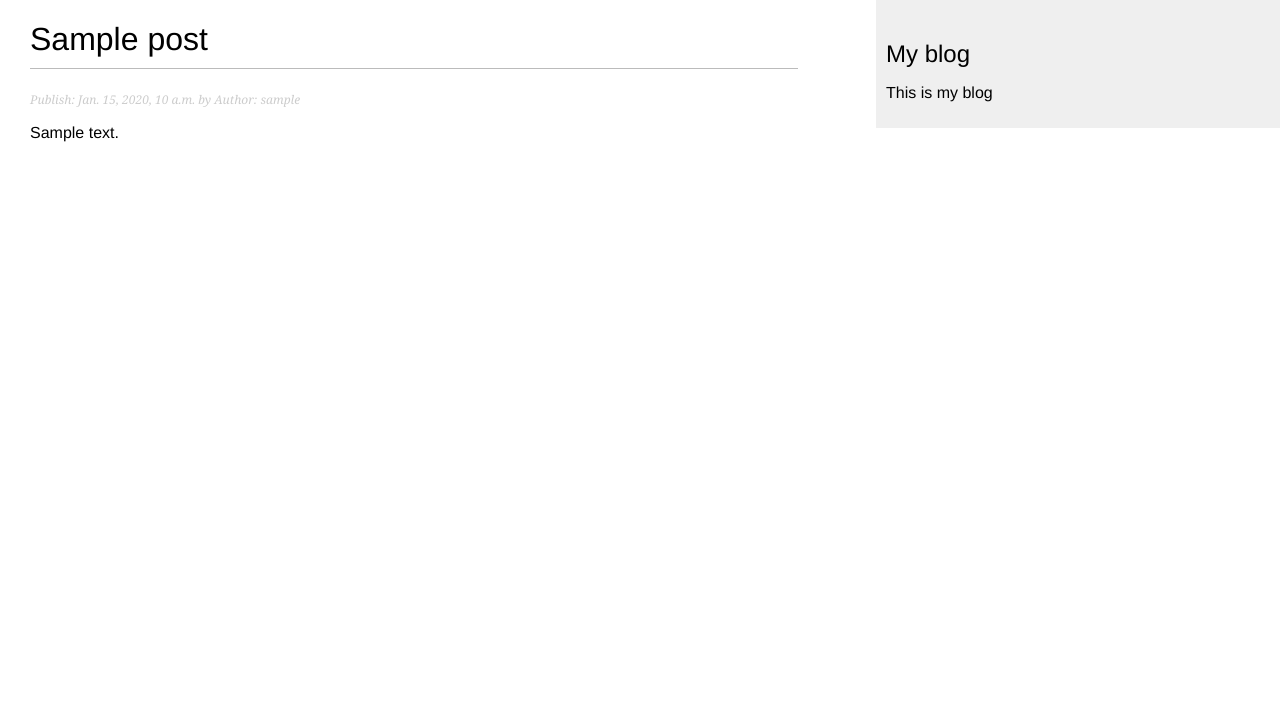
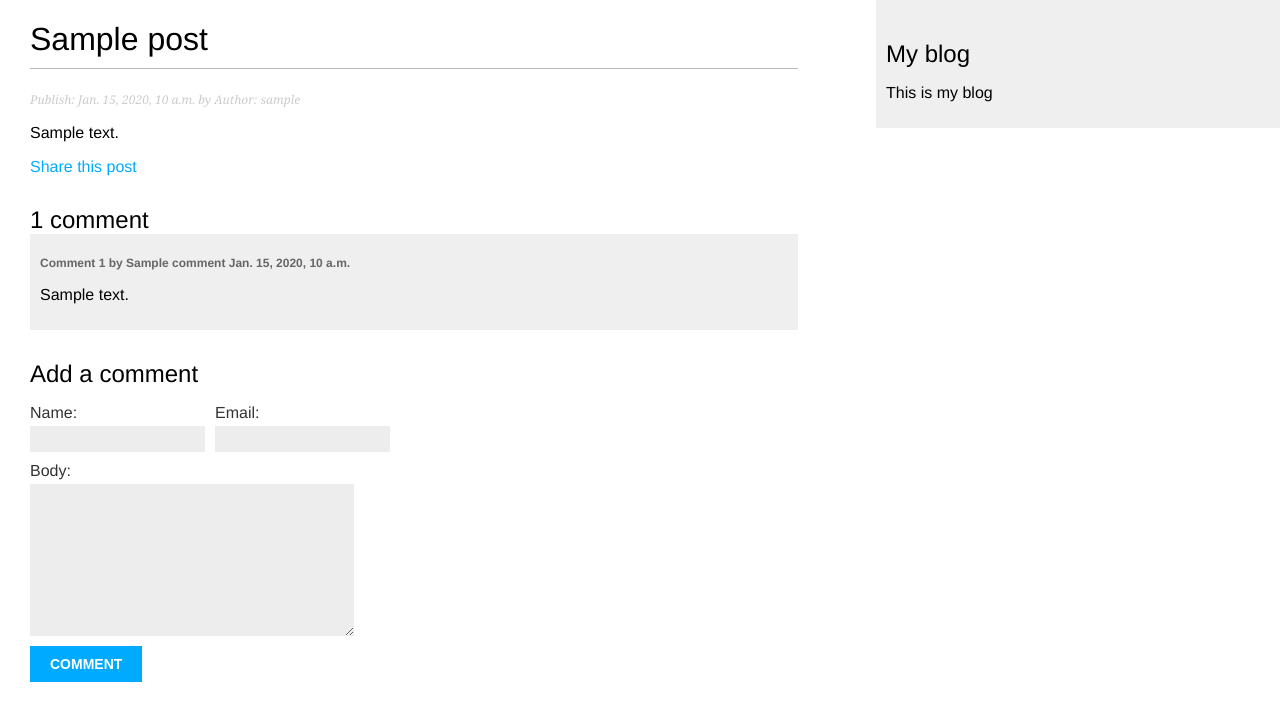
Before and after one commit to toiq/django-blog, a Django app: a page that uses blog/templates/blog/post/detail.html in a window 1280 px wide. Shown: the top 721 px of the page. Run offline with Django 5.2, Linux system fonts and the light colour scheme; tables that the repository leaves empty hold one stand-in row (values such as "Sample post").

Commit message:
Implement comment functionality

```diff
--- /dev/null
+++ b/blog/forms.py
@@ -0,0 +1,15 @@
+from django import forms
+from .models import Comment
+
+
+class EmailPostForm(forms.Form):
+    name = forms.CharField(max_length=255)
+    email = forms.EmailField()
+    to = forms.EmailField()
+    comment = forms.CharField(required=False, widget=forms.TextInput)
+
+
+class CommentForm(forms.ModelForm):
+    class Meta:
+        model = Comment
+        fields = ["name", "email", "body"]
--- a/blog/models.py
+++ b/blog/models.py
@@ -43,3 +43,22 @@ class Post(models.Model):
             "blog:post_detail",
             args=[self.publish.year, self.publish.month, self.publish.day, self.slug],
         )
+
+
+class Comment(models.Model):
+    post = models.ForeignKey(Post, on_delete=models.CASCADE, related_name="comments")
+    name = models.CharField(max_length=255)
+    email = models.EmailField()
+    body = models.TextField()
+    created = models.DateTimeField(auto_now_add=True)
+    updated = models.DateTimeField(auto_now=True)
+    active = models.BooleanField(default=True)
+
+    class Meta:
+        ordering = ["created"]
+        indexes = [
+            models.Index(fields=["created"]),
+        ]
+
+    def __str__(self):
+        return f"Commented by {self.name} in post '{self.post}'"
--- a/blog/templates/blog/post/detail.html
+++ b/blog/templates/blog/post/detail.html
@@ -8,5 +8,23 @@
   <h1>{{ post.title }}</h1>
   <p class="date">Publish: {{ post.publish }} by Author: {{ post.author }}</p>
 
-  <p>{{ post.body }}</p>
+  <p>{{ post.body|linebreaks }}</p>
+  <p>
+    <a href="{% url 'blog:post_share' post.id %}">Share this post</a>
+  </p>
+
+  {% with total_comments=comments.count %}
+    <h2>{{ total_comments }} comment{{ total_comments|pluralize }}</h2>
+  {% endwith %}
+
+  {% for comment in comments %}
+    <div class="comment">
+      <p class="info">Comment {{ forloop.counter }} by {{ comment.name }}
+        {{ comment.created }}</p>
+      {{ comment.body|linebreaks }}
+    </div>
+  {% empty %}
+    <p>There is no comments</p>
+  {% endfor %}
+  {% include 'blog/post/includes/comment_form.html' %}
 {% endblock %}
--- /dev/null
+++ b/blog/templates/blog/post/includes/comment_form.html
@@ -0,0 +1,11 @@
+<h2>Add a comment</h2>
+<form action="{% url 'blog:post_comment' post.id %}" method="post">
+  {% comment %} {{ form.as_p }} {% endcomment %}
+  <div class="left">{{ form.name.as_field_group }}</div>
+  <div class="left">{{ form.email.as_field_group }}</div>
+  {{ form.body.as_field_group }}
+  {% csrf_token %}
+  <p>
+    <input type="submit" value="Comment" />
+  </p>
+</form>
--- a/blog/templates/blog/post/list.html
+++ b/blog/templates/blog/post/list.html
@@ -12,5 +12,5 @@
     {{ post.body|truncatewords:30|linebreaks }}
   {% endfor %}
 
-  {% include 'pagination.html' with page=posts %}
+  {% include 'pagination.html' with page=page_obj %}
 {% endblock %}
--- a/blog/urls.py
+++ b/blog/urls.py
@@ -4,10 +4,13 @@ from blog import views
 
 app_name = "blog"
 urlpatterns = [
-    path("", view=views.post_list, name="post_list"),
+    # path("", view=views.post_list, name="post_list"),
+    path("", view=views.PostListView.as_view(), name="post_list"),
     path(
         "<int:year>/<int:month>/<int:day>/<slug:post>",
         view=views.post_detail,
         name="post_detail",
     ),
+    path("<int:post_id>/share", views.post_share, name="post_share"),
+    path("<int:post_id>/comment", views.post_comment, name="post_comment"),
 ]
--- a/blog/views.py
+++ b/blog/views.py
@@ -1,9 +1,20 @@
 # from django.http import Http404
+from django.views.generic import ListView
 from django.shortcuts import get_object_or_404, render
 from django.core.paginator import Paginator, EmptyPage, PageNotAnInteger
+from blog.forms import CommentForm, EmailPostForm
 from blog.models import Post
+from django.core.mail import send_mail
+from django.views.decorators.http import require_POST
 
 # Create your views here.
+
+
+class PostListView(ListView):
+    queryset = Post.published.all()
+    context_object_name = "posts"
+    paginate_by = 3
+    template_name = "blog/post/list.html"
 
 
 def post_list(request):
@@ -33,4 +44,73 @@ def post_detail(request, year, month, day, post):
         publish__day=day,
         status=Post.Status.PUBLISHED,
     )
-    return render(request, "blog/post/detail.html", {"post": post})
+
+    comments = post.comments.filter(active=True)
+    form = CommentForm()
+    return render(
+        request,
+        "blog/post/detail.html",
+        {"post": post, "comments": comments, "form": form},
+    )
+
+
+def post_share(request, post_id):
+    post = get_object_or_404(Post, id=post_id, status=Post.Status.PUBLISHED)
+
+    sent = False
+
+    if request.method == "POST":
+        form = EmailPostForm(request.POST)
+        if form.is_valid():
+            cd = form.cleaned_data
+            post_url = request.build_absolute_uri(post.get_absolute_url())
+
+            subject = (
+                f"{cd['name']} ({cd['email']}) " f"Recommends you read {post.title}"
+            )
+
+            message = (
+                f"Read {post.title} at {post_url}"
+                f"{cd['name']}'s comments: {cd['comment']}"
+            )
+
+            send_mail(
+                subject=subject,
+                message=message,
+                from_email=None,
+                recipient_list=[cd["to"]],
+            )
+
+            sent = True
+
+    else:
+        form = EmailPostForm()
+
+    return render(
+        request, "blog/post/share.html", {"post": post, "form": form, "sent": sent}
+    )
+
+
+@require_POST
+def post_comment(request, post_id):
+    post = get_object_or_404(Post, id=post_id, status=Post.Status.PUBLISHED)
+
+    comment = None
+
+    form = CommentForm(data=request.POST)
+
+    if form.is_valid():
+        comment = form.save(commit=False)
+        comment.post = post
+
+        comment.save()
+
+    return render(
+        request,
+        "blog/post/comment.html",
+        {
+            "post": post,
+            "form": form,
+            "comment": comment,
+        },
+    )
```
Also changed, not shown: blog/admin.py (+8 -1 lines), blog/templates/blog/post/comment.html (added, +16 -0 lines), blog/templates/blog/post/share.html (added, +18 -0 lines), mysite/settings.py (+12 -0 lines), blog/migrations/0003_comment.py (added), 1 other file.
